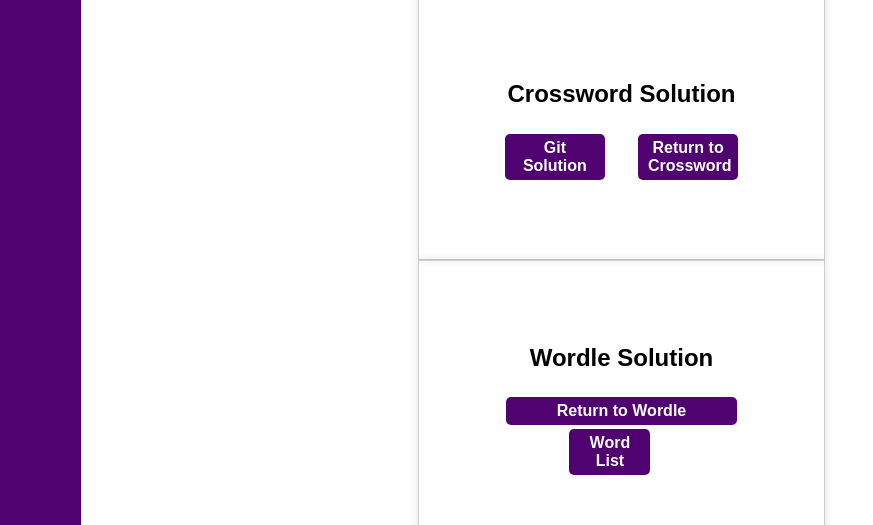
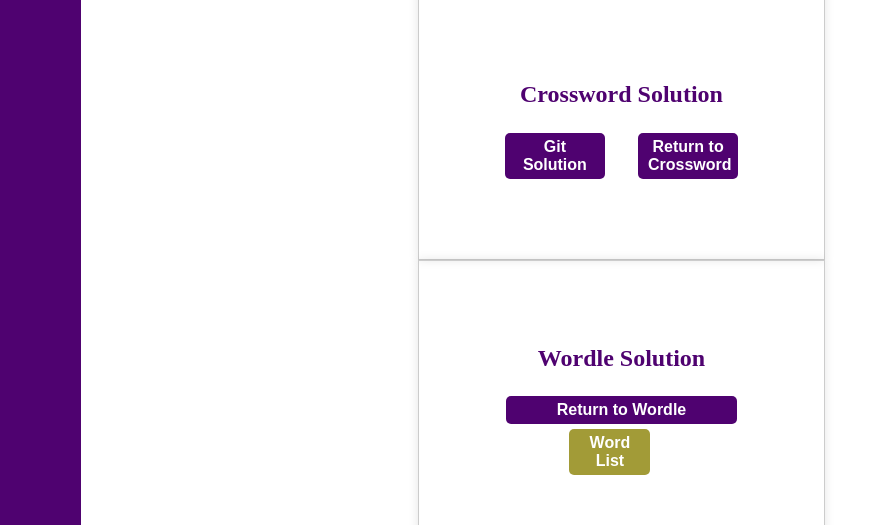
Before and after one commit to dormadyst/JMUGames, a website: page solutions.html in a window 1280 px wide. In both pictures the pointer is over the button "Word List". Shown: the part 120-645 px from the top of the page, 118-991 px from the left. Drawn offline with Linux system fonts and the light colour scheme; no server answers.

Commit message:
Messed with button trying to fix feedback
Minor Changes

```diff
--- a/styles/solutions_style.css
+++ b/styles/solutions_style.css
@@ -108,12 +108,12 @@
   transition: all 0.3s;
   font-weight:550;
 }
-#word-list:hover { background:#a29b37; }
+#word_list:hover { background:#a29b37; }
 
-/* .solutions {
+.solutions {
   color: #4f0270;
   font-family: 'Times New Roman', Times, serif;
-} */
+}
 
 @media (max-width: 500px) {
   #return-wordle {
```
Also changed, not shown: solutions.html (+1 -1 lines).
